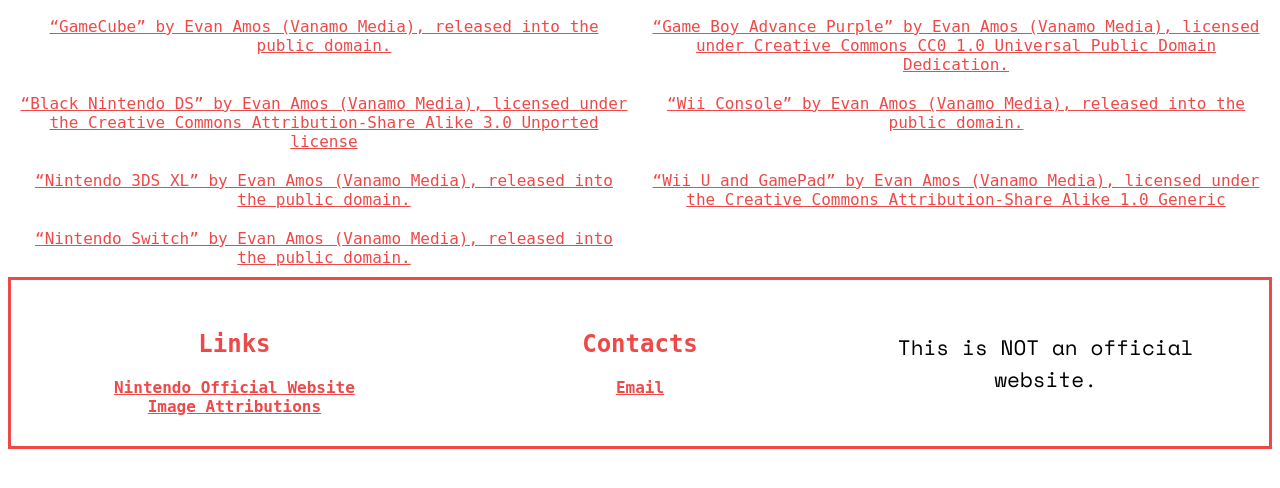
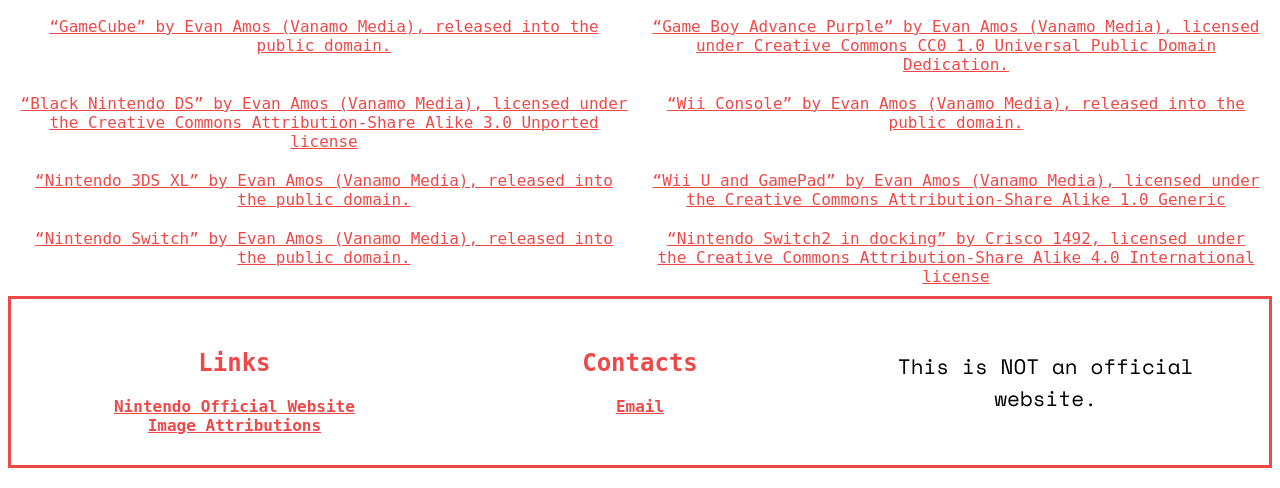
Before and after one commit to 22197/yr12db_webproject, a Flask app: page /attributions in a window 1280 px wide. Shown: the part 539-1027 px from the top of the page. Before the commit the page ends 988 px from the top, so only its background shows below. Run offline with Flask 3, Linux system fonts and the light colour scheme; some web fonts are replaced.

Commit message:
attributions

```diff
--- a/templates/attributions.html
+++ b/templates/attributions.html
@@ -3,82 +3,82 @@
 <h1>Attributions</h1>
 <div class="row">
     <div class="column">
-        <a href="">“Nintendo Headquarters in Kyoto, Japan (Feb. 2006)” by Moja~commonswiki, licensed under CC BY-SA 3.0 and the GFDL 1.2. No changes made.</a>
+        <a href="https://commons.wikimedia.org/wiki/File:Nintendo_office.jpg" target="_blank">“Nintendo Headquarters in Kyoto, Japan (Feb. 2006)” by Moja~commonswiki, licensed under CC BY-SA 3.0 and the GFDL 1.2. No changes made.</a>
     </div>
     <div class="column">
-        <a href="">“Nintendo Hanafuda” by fuzzcat Public domain (CC 0)</a>
+        <a href="https://commons.wikimedia.org/wiki/File:Nintendo_Hanafuda.jpg" target="_blank">“Nintendo Hanafuda” by fuzzcat Public domain (CC 0)</a>
     </div>
 </div>
 <div class="row">
     <div class="column">
-        <a href="">“Color TV‑Game 15” (cut‑out) by Greg Dunlap (HeyRocker), licensed under [CC BY 2.0]"</a>
+        <a href="https://commons.wikimedia.org/wiki/File:Color_TV-Game_15_(Cut_out).jpg" target="_blank">“Color TV‑Game 15” (cut‑out) by Greg Dunlap (HeyRocker), licensed under [CC BY 2.0]"</a>
     </div>
     <div class="column">
-        <a href="">“Game & Watch Ball” by masatsu, licensed under CC BY‑SA 2.0.</a>
+        <a href="https://commons.wikimedia.org/wiki/File:Game-and-watch-ball.jpg" target="_blank">“Game & Watch Ball” by masatsu, licensed under CC BY‑SA 2.0.</a>
     </div>
 </div>
 <div class="row">
     <div class="column">
-        <a href="">“Nintendo Famicom console”, photographed by Evan‑Amos (Vanamo Media), released into the public domain.</a>
+        <a href="https://commons.wikimedia.org/wiki/File:Nintendo-Famicom-Console-FL.jpg" target="_blank">“Nintendo Famicom console”, photographed by Evan‑Amos (Vanamo Media), released into the public domain.</a>
     </div>
     <div class="column">
-        <a href="">“Nintendo-Entertainment-System-NES-Console-FL”, photographed by Evan‑Amos (Vanamo Media), released into the public domain</a>
+        <a href="https://commons.wikimedia.org/wiki/File:Nintendo-Entertainment-System-NES-Console-FL.jpg" target="_blank">“Nintendo-Entertainment-System-NES-Console-FL”, photographed by Evan‑Amos (Vanamo Media), released into the public domain</a>
     </div>
 </div>
 <div class="row">
     <div class="column">
-        <a href="">“Game Boy” by Evan‑Amos (Vanamo Media), released into the public domain.</a>
+        <a href="https://commons.wikimedia.org/wiki/File:Game-Boy-FR.jpg" target="_blank">“Game Boy” by Evan‑Amos (Vanamo Media), released into the public domain.</a>
     </div>
     <div class="column">
-        <a href="">“Nintendo Super Famicom” by Evan Amos (Vanamo Media), released into the public domain.</a>
+        <a href="https://commons.wikimedia.org/wiki/File:Nintendo-Super-Famicom-Set-FL.jpg" target="_blank">“Nintendo Super Famicom” by Evan Amos (Vanamo Media), released into the public domain.</a>
     </div>
 </div>
 <div class="row">
     <div class="column">
-        <a href="">“SNES” by Evan Amos (Vanamo Media), released into the public domain.</a>
+        <a href="https://commons.wikimedia.org/wiki/File:SNES-Mod1-Console-Set.jpg" target="_blank">“SNES” by Evan Amos (Vanamo Media), released into the public domain.</a>
     </div>
     <div class="column">
-        <a href="">“Virtual Boy” by Evan Amos (Vanamo Media), released into the public domain.</a>
+        <a href="https://commons.wikimedia.org/wiki/File:Virtual-Boy-Set.png" target="_blank">“Virtual Boy” by Evan Amos (Vanamo Media), released into the public domain.</a>
     </div>
 </div>
 <div class="row">
     <div class="column">
-        <a href="">“Nintendo 64” by Evan Amos (Vanamo Media), released into the public domain.</a>
+        <a href="https://commons.wikimedia.org/wiki/File:Nintendo-64-wController-L.jpg" target="_blank">“Nintendo 64” by Evan Amos (Vanamo Media), released into the public domain.</a>
     </div>
     <div class="column">
-        <a href="">“Game Boy Color” by Evan Amos (Vanamo Media), released into the public domain.</a>
+        <a href="https://commons.wikimedia.org/wiki/File:Nintendo-Game-Boy-Color-FL.jpg" target="_blank">“Game Boy Color” by Evan Amos (Vanamo Media), released into the public domain.</a>
     </div>
 </div>
 <div class="row">
     <div class="column">
-        <a href="">“GameCube” by Evan Amos (Vanamo Media), released into the public domain.</a>
+        <a href="https://commons.wikimedia.org/wiki/File:GameCube-Set.jpg" target="_blank">“GameCube” by Evan Amos (Vanamo Media), released into the public domain.</a>
     </div>
     <div class="column">
-        <a href="">“Game Boy Advance Purple” by Evan Amos (Vanamo Media), licensed under Creative Commons CC0 1.0 Universal Public Domain Dedication.</a>
+        <a href="https://commons.wikimedia.org/wiki/File:Nintendo-Game-Boy-Advance-Purple-FL_cropped.jpg" target="_blank">“Game Boy Advance Purple” by Evan Amos (Vanamo Media), licensed under Creative Commons CC0 1.0 Universal Public Domain Dedication.</a>
     </div>
 </div>
 <div class="row">
     <div class="column">
-        <a href="">“Black Nintendo DS” by Evan Amos (Vanamo Media), licensed under the Creative Commons Attribution-Share Alike 3.0 Unported license</a>
+        <a href="https://commons.wikimedia.org/wiki/File:Nintendo-DS-Lite-Black-Open.jpg" target="_blank">“Black Nintendo DS” by Evan Amos (Vanamo Media), licensed under the Creative Commons Attribution-Share Alike 3.0 Unported license</a>
     </div>
     <div class="column">
-        <a href="">“Wii Console” by Evan Amos (Vanamo Media), released into the public domain.</a>
+        <a href="https://commons.wikimedia.org/wiki/File:Wii-console.jpg" target="_blank">“Wii Console” by Evan Amos (Vanamo Media), released into the public domain.</a>
     </div>
 </div>
 <div class="row">
     <div class="column">
-        <a href="">“Nintendo 3DS XL” by Evan Amos (Vanamo Media), released into the public domain.</a>
+        <a href="https://commons.wikimedia.org/wiki/File:Nintendo-3DS-XL-angled.jpg" target="_blank">“Nintendo 3DS XL” by Evan Amos (Vanamo Media), released into the public domain.</a>
     </div>
     <div class="column">
-        <a href="">“Wii U and GamePad” by Evan Amos (Vanamo Media), licensed under the Creative Commons Attribution-Share Alike 1.0 Generic</a>
+        <a href="https://commons.wikimedia.org/wiki/File:Wii_U_and_GamePad.jpg" target="_blank">“Wii U and GamePad” by Evan Amos (Vanamo Media), licensed under the Creative Commons Attribution-Share Alike 1.0 Generic</a>
     </div>
 </div>
 <div class="row">
     <div class="column">
-        <a href="">“Nintendo Switch” by Evan Amos (Vanamo Media), released into the public domain.</a>
+        <a href="https://commons.wikimedia.org/wiki/File:Nintendo-Switch-wJoyCons-BlRd-Standing-FL.jpg" target="_blank">“Nintendo Switch” by Evan Amos (Vanamo Media), released into the public domain.</a>
     </div>
     <div class="column">
-        <a href=""></a>
+        <a href="https://commons.wikimedia.org/wiki/File:Nintendo_Switch_2_in_Docking_Console.jpg" target="_blank">“Nintendo Switch2 in docking” by Crisco 1492, licensed under the Creative Commons Attribution-Share Alike 4.0 International license</a>
     </div>
 </div>
 {% endblock %}
--- a/templates/home.html
+++ b/templates/home.html
@@ -5,6 +5,7 @@
       <b><a href="/allhardware" class="buttonlink1">Get Started!</a></b>
       {# <img src="" alt="" width="" height="">     will have a timeline image here#}
    </div>
+   <img src="" alt="Nintendo Logo" width="50%" height="auto">
 </div>
 
 <div class="row">
```
Also changed, not shown: HARDWARE.db, static/images/Nintendo_Switch_2_in_Docking_Console.jpg (added), static/images/fun_game.png (added), 3 other files.
